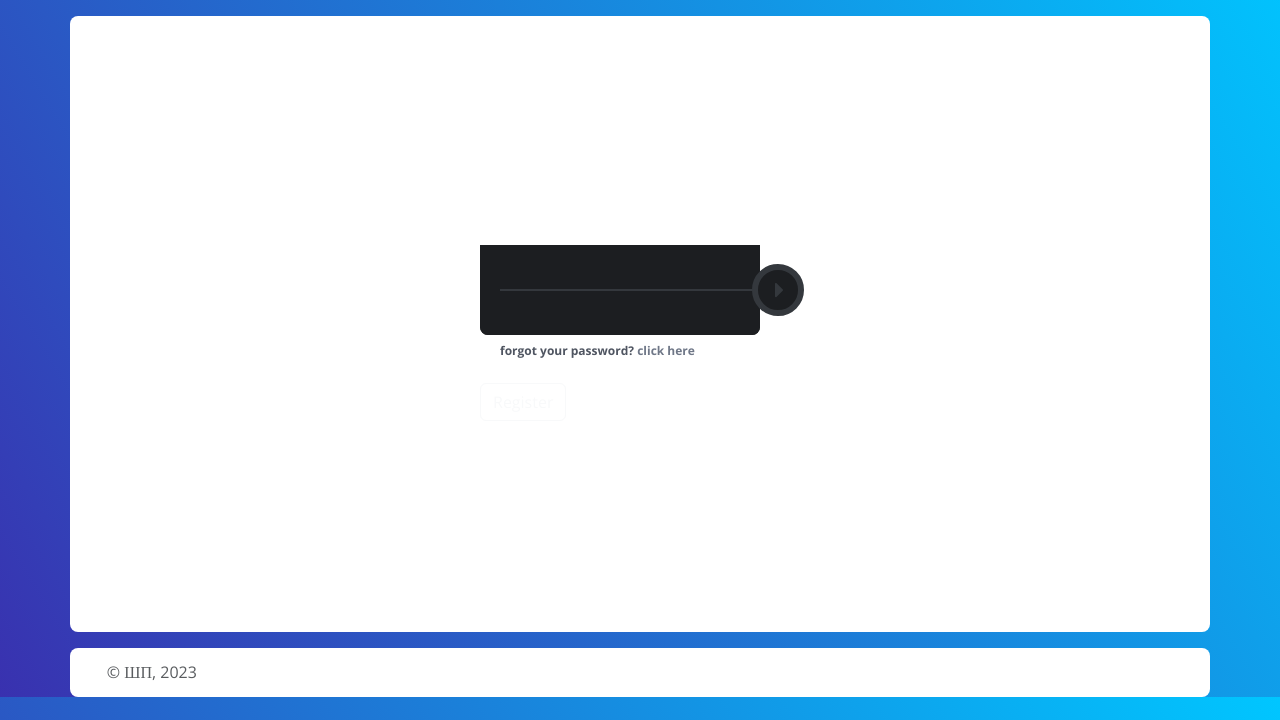
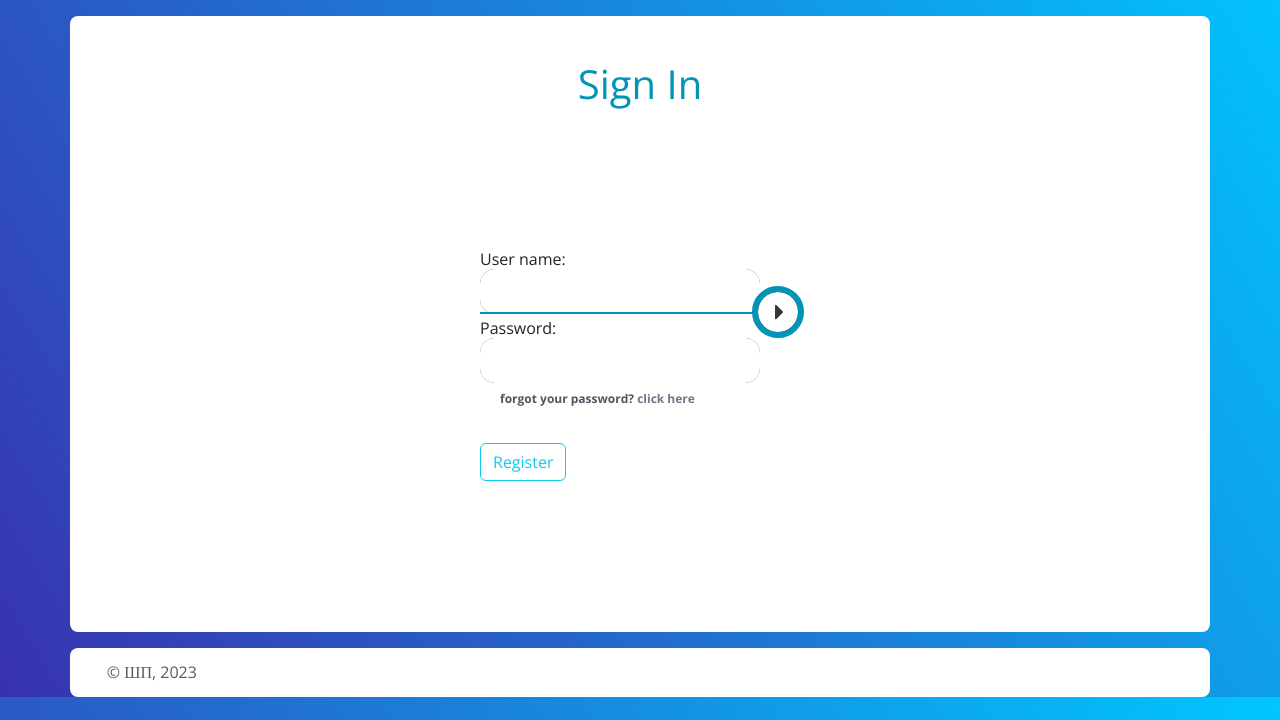
Before and after one commit to urtanto/FinE, a Django app: page /login/ in a window 1280 px wide. Shown: the part 80-800 px from the top of the page. Run offline with Django 4.2, Linux system fonts and the light colour scheme; some libraries are stand-ins or nearby versions.

Commit message:
New design login page

```diff
--- a/fine/static/css/login.css
+++ b/fine/static/css/login.css
@@ -6,7 +6,7 @@
 }
 
 h1{
-	color: rgb(255, 255, 255);
+	color: rgb(0, 149, 182);
 	margin: 20px auto 0;
 	width: 200px;
 	text-align: center;
@@ -22,32 +22,32 @@ h1{
 
 /* === Sign in Form === */
 #signin {
-	height: 90px;
+	height: 150px;
 	width: 300px;
-	border-radius: 8px;
+	border-radius: 4px;
 	position: relative;
 }
 #signin::before {
 	display: block;
 	position: relative;
 	height: 2px;
-	background: rgb(52, 56, 61);
+	background: rgb(0, 149, 182);
 	content: '';
-	top: 44px;
-	margin-left: 20px;
+	top: 67px;
+	margin-left: 0px;
 	z-index: 1;
 }
 #signin input:first-of-type{
-	border-top-right-radius: 8px;
-	border-top-left-radius: 8px;
+	border-top-right-radius: 15px;
+	border-top-left-radius: 15px;
 }
 #signin input:last-of-type{
-	border-bottom-right-radius: 8px;
-	border-bottom-left-radius: 8px;
+	border-bottom-right-radius: 15px;
+	border-bottom-left-radius: 15px;
 }
 #signin  input[type="text"], #signin  input[type="password"], #signin button[type="submit"]{
-	background: rgb(28, 30, 33);
-	box-shadow: inset -100px -100px 0 rgb(28, 30, 33); /*Prevent yellow autofill color*/
+	background: rgb(52, 56, 61);
+	box-shadow: inset -100px -100px 0 rgb(255, 255, 255); /*Prevent yellow autofill color*/
 	color: rgb(52, 56, 61);
 }
 #signin  input[type="text"], #signin  input[type="password"]{
@@ -62,7 +62,7 @@ h1{
 	font-weight: 700;
 }
 #signin  input[type="text"]:focus, #signin  input[type="password"]:focus{
-	color: rgb(255, 255, 255);
+	color: rgb(0, 0, 0);
 }
 #signin button[type="submit"]{
 	display: block;
@@ -73,9 +73,9 @@ h1{
 	border-radius: 50px;
 	outline: 0;
 	z-index: 2;
-	top: 19px;
+	top: 41px;
 	right: -24px;
-	border: 6px solid rgb(52, 56, 61);
+	border: 6px solid rgb(0, 149, 182);
 	font-size: 25px;
 	text-indent: 0px;
 	padding-left: 9px;
--- a/fine/templates/registration/login.html
+++ b/fine/templates/registration/login.html
@@ -13,8 +13,8 @@
     <form id="signin" action="{% url 'login' %}" method="POST">
         {% csrf_token %}
 
-        {{ form.username }}
-        {{ form.password }}
+        <a>User name: {{ form.username }} </a>
+        <a>Password: {{ form.password }} </a>
         {% buttons %}
         <button type="submit">&#xf0da;</button>
         {% endbuttons %}
@@ -22,7 +22,7 @@
     </form>
 
     <div class="mt-5">
-        <a href="{% url 'register' %}" class="btn btn-outline-light">Register</a>
+        <a href="{% url 'register' %}" class="btn btn-outline-info">Register</a>
     </div>
 </div>
 
```
